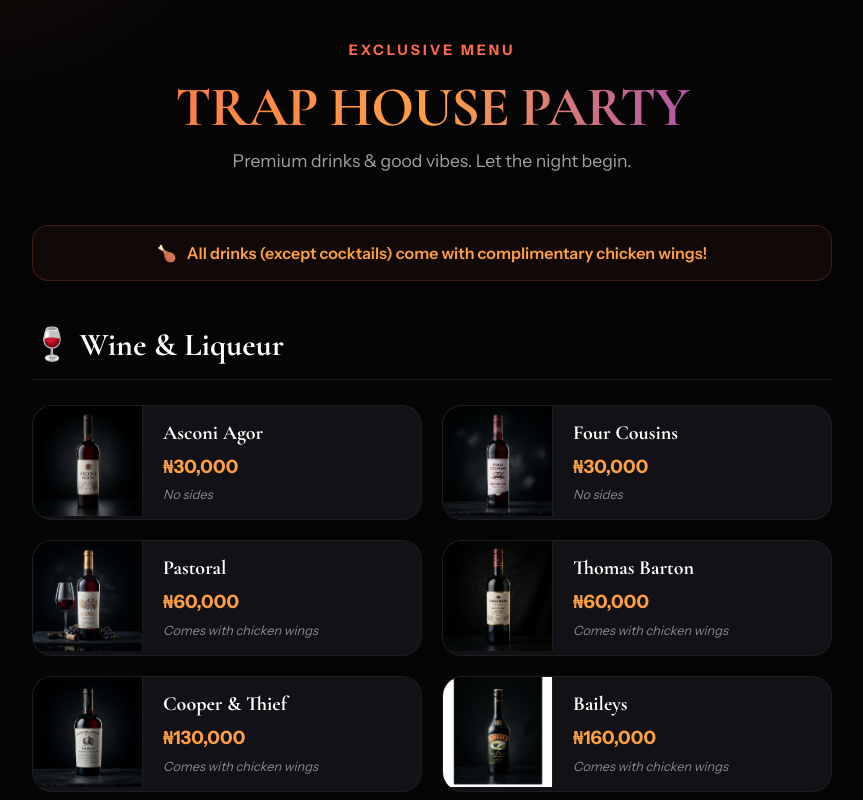
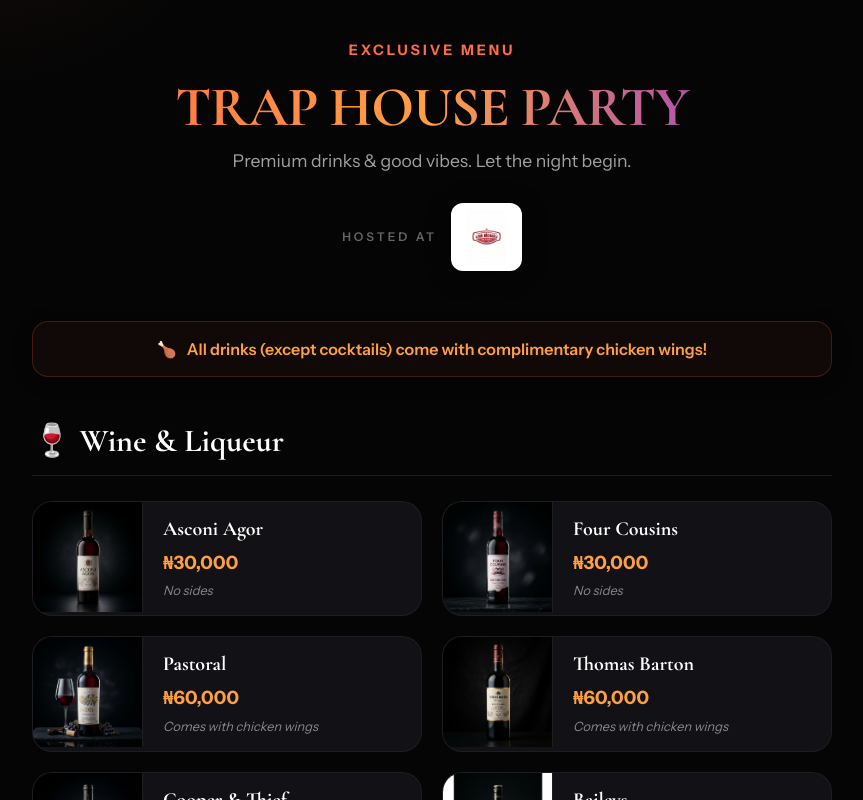
Before and after one commit to Godsom777/abuja-trust-realty, a Next.js app: page /trapHouseMenu in a window 1280 px wide. Shown: the top 800 px of the page, without its empty margins (208-1071 px from the left). Built offline with nearby package versions, Linux system fonts and the light colour scheme; a web font is replaced by a local one.

Commit message:
Refactor code structure for improved readability and maintainability

```diff
--- a/src/app/trapHouseMenu/menu.module.css
+++ b/src/app/trapHouseMenu/menu.module.css
@@ -74,6 +74,48 @@
   max-width: 400px;
   margin: 0 auto;
 }
+
+/* ── Venue badge ───────────────────────────────── */
+.venueBadge {
+  display: flex;
+  align-items: center;
+  justify-content: center;
+  gap: 14px;
+  margin-top: 28px;
+}
+
+.venueLabel {
+  color: #666;
+  font-size: 0.75rem;
+  text-transform: uppercase;
+  letter-spacing: 3px;
+  font-weight: 600;
+  white-space: nowrap;
+}
+
+.venueLogoWrap {
+  background: #fff;
+  border-radius: 12px;
+  padding: 8px 16px;
+  display: flex;
+  align-items: center;
+  justify-content: center;
+  box-shadow: 0 4px 24px rgba(0, 0, 0, 0.4);
+  transition: transform 0.3s ease, box-shadow 0.3s ease;
+}
+
+.venueLogoWrap:hover {
+  transform: scale(1.03);
+  box-shadow: 0 6px 32px rgba(0, 0, 0, 0.5);
+}
+
+.venueLogo {
+  height: 52px;
+  width: auto;
+  display: block;
+  object-fit: contain;
+}
+
 
 .noticeBox {
   background: rgba(255, 107, 71, 0.05);
--- a/src/app/trapHouseMenu/page.js
+++ b/src/app/trapHouseMenu/page.js
@@ -63,6 +63,18 @@
           <span className={styles.kicker}>Exclusive Menu</span>
           <h1 className={styles.title}>Trap House Party</h1>
           <p className={styles.subtitle}>Premium drinks & good vibes. Let the night begin.</p>
+
+          {/* Venue badge */}
+          <div className={styles.venueBadge}>
+            <span className={styles.venueLabel}>Hosted at</span>
+            <div className={styles.venueLogoWrap}>
+              <img
+                src="/menu/old_english_logo.jpg"
+                alt="Old English Bar & Grills"
+                className={styles.venueLogo}
+              />
+            </div>
+          </div>
         </header>
 
         <div className={styles.noticeBox}>
```
Also changed, not shown: public/menu/old_english_logo.jpg (added).
